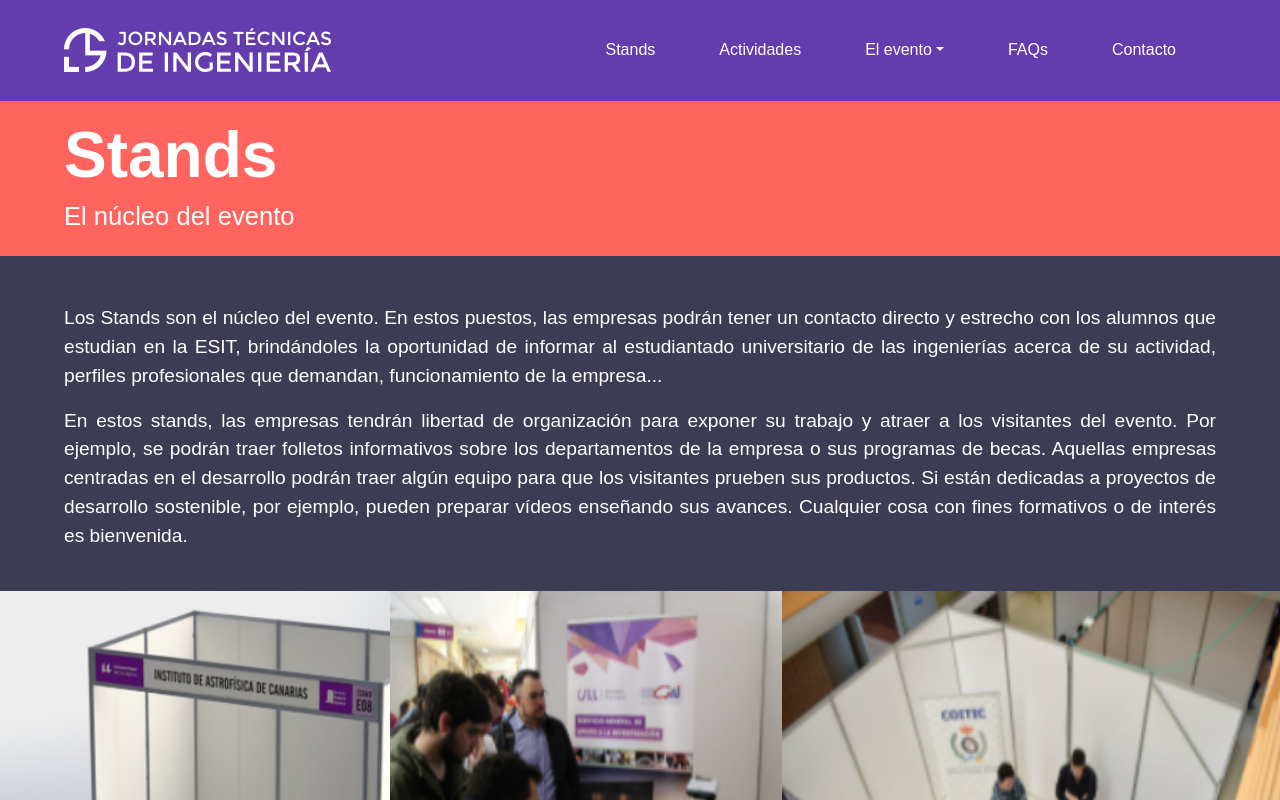
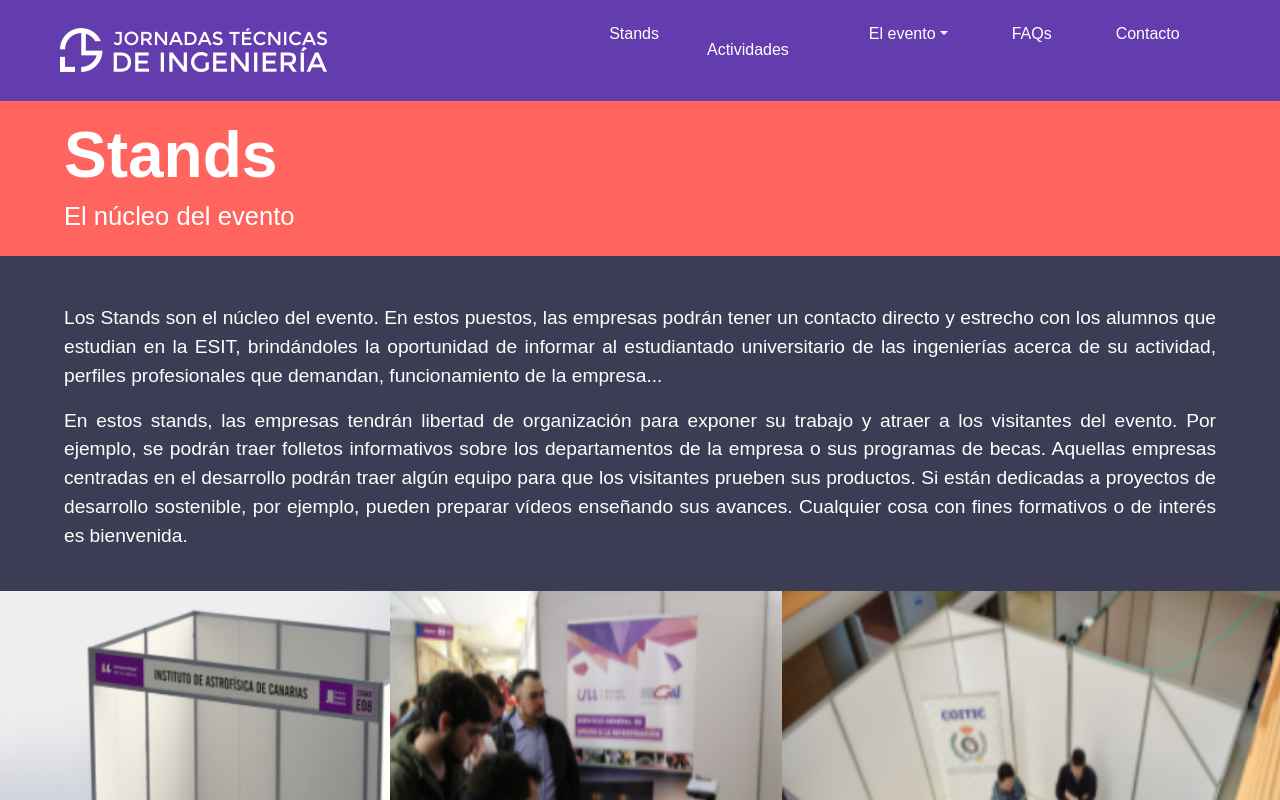
Before and after one commit to JornadasTecnicasDeIngenieria/web, a Next.js app: page /stands in a window 1280 px wide. Shown: the top 800 px of the page. Built offline with nearby package versions, Linux system fonts and the light colour scheme.

Commit message:
Cambios en el Header. Intento de poner los Links de Navbar en Blanco

```diff
--- a/components/Header.js
+++ b/components/Header.js
@@ -29,17 +29,15 @@ export const navLinks = [
 
 const Header = () => {
     return (
-        <>
-
             <AppBar position="static">
                 <Toolbar>
                     <Container
-                        maxWidth="lg"
-                        sx={{ display: `flex`, justifyContent: `space-between`, padding: `1%`, alignItems: `left` }}
+                        maxWidth="false"
+                        sx={{ display: `flex`, justifyContent: `space-between`, margin: '1%' }}
                     >
                         <StyledLink activeClassName="active" href="/">
                             <PadDiv>
-                            <Image src="/header.png" width="267" height="44" alt="JTI" />
+                                <Image src="/header.png" width="267" height="44" alt="JTI" />
                             </PadDiv>
                         </StyledLink>
                         <Navbar navLinks={navLinks} />
@@ -47,15 +45,6 @@ const Header = () => {
                     </Container>
                 </Toolbar>
             </AppBar>
-
-            {/* <Offset id="back-to-top-anchor" /> */}
-
-            <BackToTop>
-                <Fab color="secondary" size="large" aria-label="back to top">
-                    <KeyboardArrowUp />
-                </Fab>
-            </BackToTop>
-        </>
     );
 };
 
--- a/components/Navbar.js
+++ b/components/Navbar.js
@@ -34,8 +34,23 @@ const SpanLink = styled.span`
   }
 `;
 
+const NavbarLink = styled(Link)`
+    text-decoration: none;
+    color: #FFFFFF;
+
+    &:focus, &:hover, &:visited, &:link, &:active {
+        text-decoration: none;
+        color: #FFFFFF;
+    }
+`;
+
+const linkStyle = {
+  margin: "1rem",
+  color: "#FFFFFF",
+  textDecoration: "none",
+};
+
 const Navbar = ({ navLinks }) => {
-  let ScrollLink = Scroll.Link;
   return (
     <Toolbar
       component="nav"
@@ -44,20 +59,10 @@ const Navbar = ({ navLinks }) => {
       }}
     >
       <Stack direction="row" spacing={4}>
-        {/*navLinks.map(({ title, path }, i) => (
-          <Link
+        <NavbarLink href="/stands" className="nav-link">Stands</NavbarLink>
+        <Link href="/actividades" className="nav-link" style={linkStyle}>Actividades</Link>
 
-            key={`${title}${i}`}
-            href={path}
-          >
-            <a className="nav-link">
-            {title}</a>
-          </Link>
-        ))*/}
-        <StyledLink href="/stands" className="nav-link">Stands</StyledLink>
-        <Link href="/actividades" className="nav-link">Actividades</Link>
-
-        <NavDropdown title="El evento" id="collasible-nav-dropdown-2">
+        <NavDropdown title="El evento" id="collasible-nav-dropdown">
           <NavDropdown.Item href="/organizadores">Organizadores</NavDropdown.Item>
           <NavDropdown.Item href="/empresas">Empresas</NavDropdown.Item>
         </NavDropdown>
--- a/components/StandList.js
+++ b/components/StandList.js
@@ -51,7 +51,8 @@ const TH = styled.th`
 padding: 1rem;
 text-align: center;
 min-width: 10%;
-background-color: #83DEFF;
+background-color: #7454ae;
+color: white;
 border: 1px solid #000;
 `;
 
```
